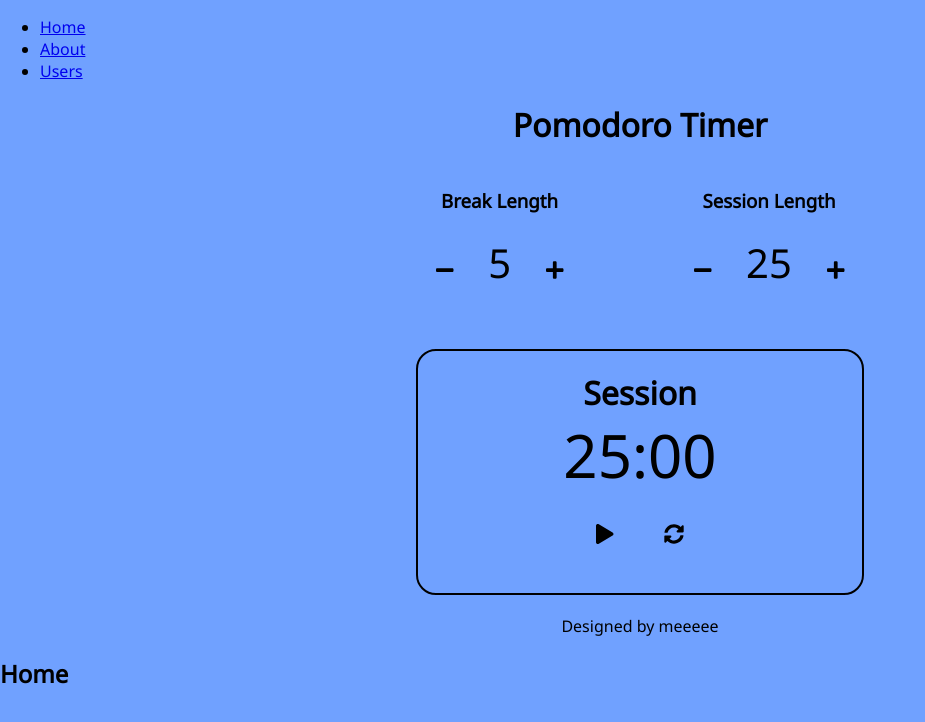
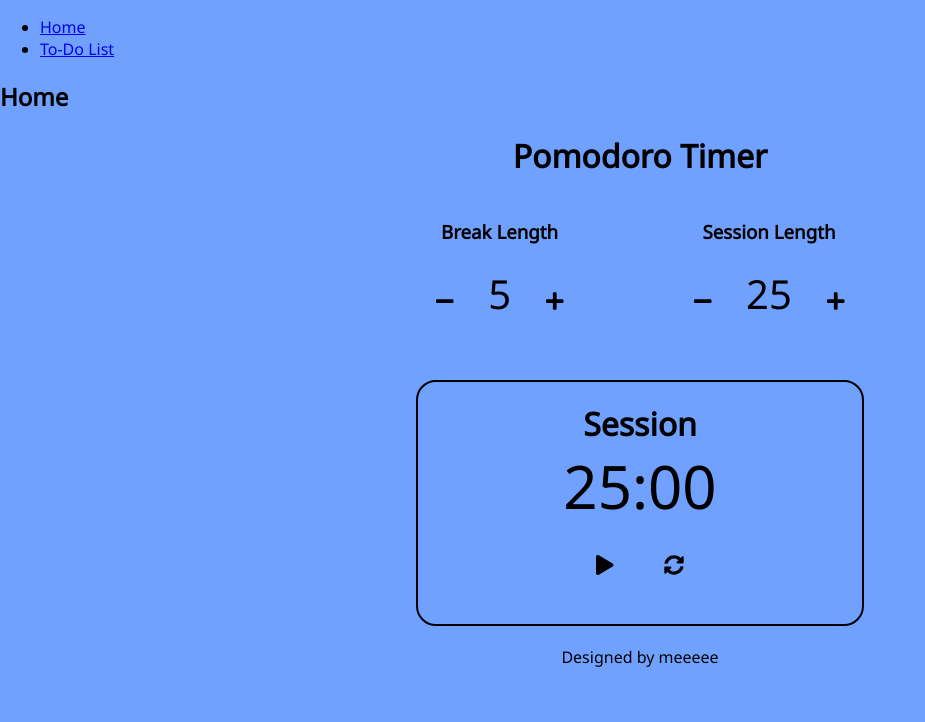
Before and after one commit to YH-Shen/pomodoro_clock, a React (Create React App) app: page / in a window 1280 px wide. Shown: the top 722 px of the page, without its empty margins (0-925 px from the left). Built offline with nearby package versions, Linux system fonts and the light colour scheme.

Commit message:
Route set up

```diff
--- a/src/App.js
+++ b/src/App.js
@@ -13,6 +13,7 @@ import {
 import Counter from "./components/Counter";
 import Clock from "./components/Clock";
 import Music from "./components/Music";
+import Header from "./components/Header";
 
 import "./App.css";
 
@@ -85,31 +86,24 @@ function App() {
         return <h2>Home</h2>;
     }
 
-    function About() {
-        return <h2>About</h2>;
-    }
-
-    function Users() {
-        return <h2>Users</h2>;
+    function ToDoList() {
+        return <h2>To-Do List</h2>;
     }
 
     return (
         <Router>
             <div>
-                <nav>
-                    <ul>
-                        <li>
-                            <Link to="/">Home</Link>
-                        </li>
-                        <li>
-                            <Link to="/about">About</Link>
-                        </li>
-                        <li>
-                            <Link to="/users">Users</Link>
-                        </li>
-                    </ul>
-                </nav>
+                {/* A <Switch> looks through its children <Route>s and
+              renders the first one that matches the current URL. */}
+                <Switch>
+                    <Route path="/toDoList">
+                        <Header />
+                        <ToDoList />
+                    </Route>
 
+                    <Route path="/">
+                        <Header />
+                        <Home />
                         <div className="App">
                             <h1>Pomodoro Timer</h1>
                             <div className="Counters">
@@ -126,17 +120,6 @@ function App() {
                             </div>
                             <footer>Designed by meeeee</footer>
                         </div>
-                {/* A <Switch> looks through its children <Route>s and
-              renders the first one that matches the current URL. */}
-                <Switch>
-                    <Route path="/about">
-                        <About />
-                    </Route>
-                    <Route path="/users">
-                        <Users />
-                    </Route>
-                    <Route path="/">
-                        <Home />
                     </Route>
                 </Switch>
             </div>
--- a/src/components/Clock.js
+++ b/src/components/Clock.js
@@ -10,7 +10,9 @@ const Clock = (props) => {
     const { sessionCount, breakCount } = props;
     const handleClearCount = props.onClearCount;
 
-    const secondsInAMinute = 3;
+    // Debug Tool=====================================================
+    const secondsInAMinute = 60;
+    // ===============================================================
 
     const [isPlaying, updateIsPlaying] = useState(false);
     const [timeCount, updateTimeCount] = useState(
--- /dev/null
+++ b/src/components/Header.js
@@ -0,0 +1,20 @@
+import React from "react";
+import { Link } from "react-router-dom";
+const Header = (props) => {
+    return (
+        <>
+            <nav>
+                <ul>
+                    <li>
+                        <Link to="/">Home</Link>
+                    </li>
+                    <li>
+                        <Link to="/toDoList">To-Do List</Link>
+                    </li>
+                </ul>
+            </nav>
+        </>
+    );
+};
+
+export default Header;
```
Lines whose indentation alone changed are shown as unchanged.
